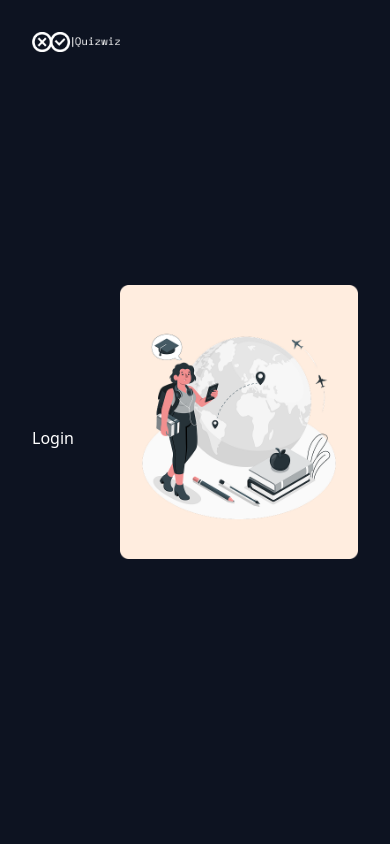
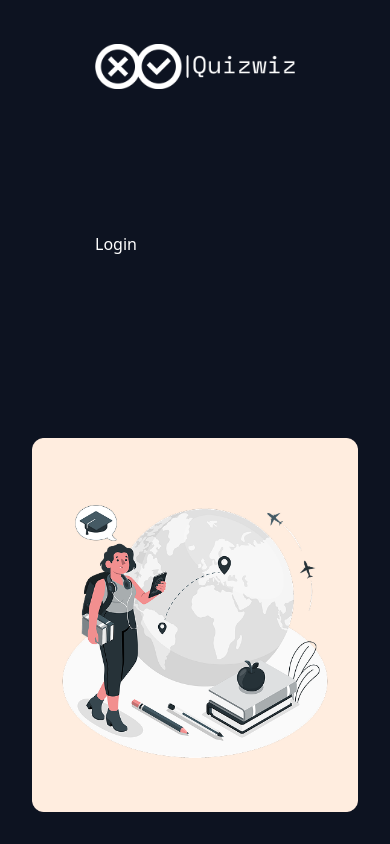
Before and after one commit to RawanSadek/Quiz-App, a React (Vite) app: page /login in a window 390 px wide. Built offline with nearby package versions, Linux system fonts and the light colour scheme.

Commit message:
style: enhance layout styling for AuthLayout component

```diff
--- a/src/Modules/Shared/Components/AuthLayout/AuthLayout.tsx
+++ b/src/Modules/Shared/Components/AuthLayout/AuthLayout.tsx
@@ -4,7 +4,7 @@ import logo from "../../../../assets/Images/logo.png";
 
 export default function AuthLayout() {
   return (
-    <div className="bg-[#0D1321] w-screen h-screen flex justify-between items-center py-5 px-8 text-white">
+    <div className="bg-[#0D1321] w-screen h-screen flex flex-col lg:flex-row justify-between items-center p-8 text-white">
 
       <div className="flex flex-col justify-between h-full">
         <div className="flex justify-start">
@@ -15,8 +15,8 @@ export default function AuthLayout() {
         </div>
       </div>
 
-      <div className="flex items-center justify-center h-full">
-        <img src={authImg} alt="auth img" className="max-h-full" />
+      <div className="flex items-center justify-center h-full mt-10 lg:mt-0 w-[100%] lg:w-1/2">
+        <img src={authImg} alt="auth img" className="w-[100%] lg:w-[90%] max-h-full" />
       </div>
     </div>
   );
```
